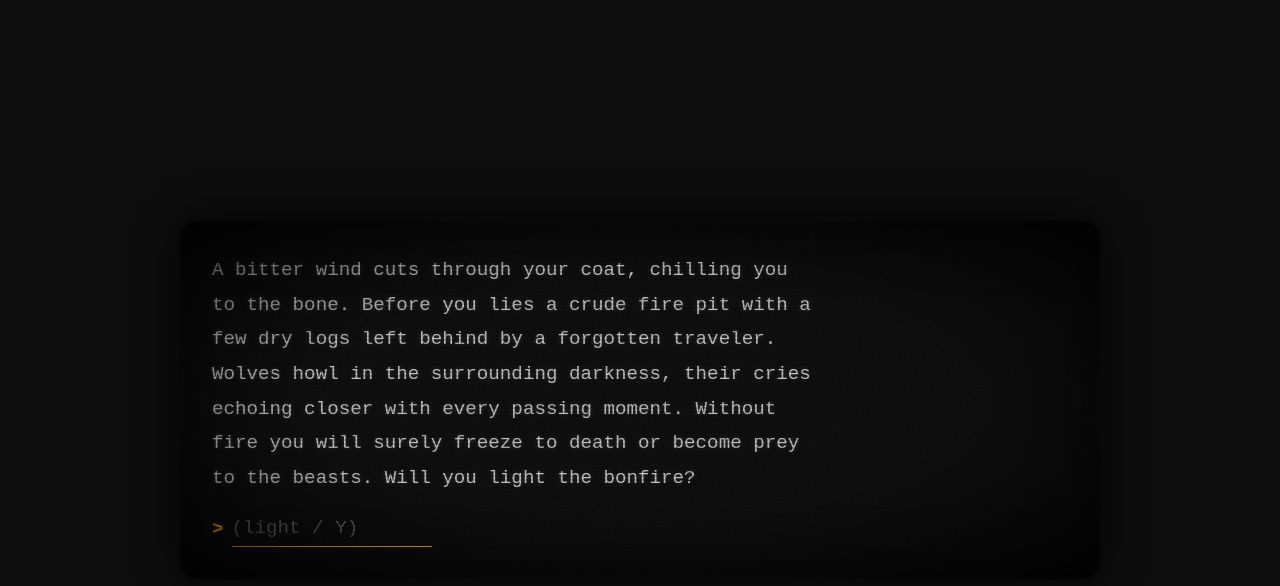
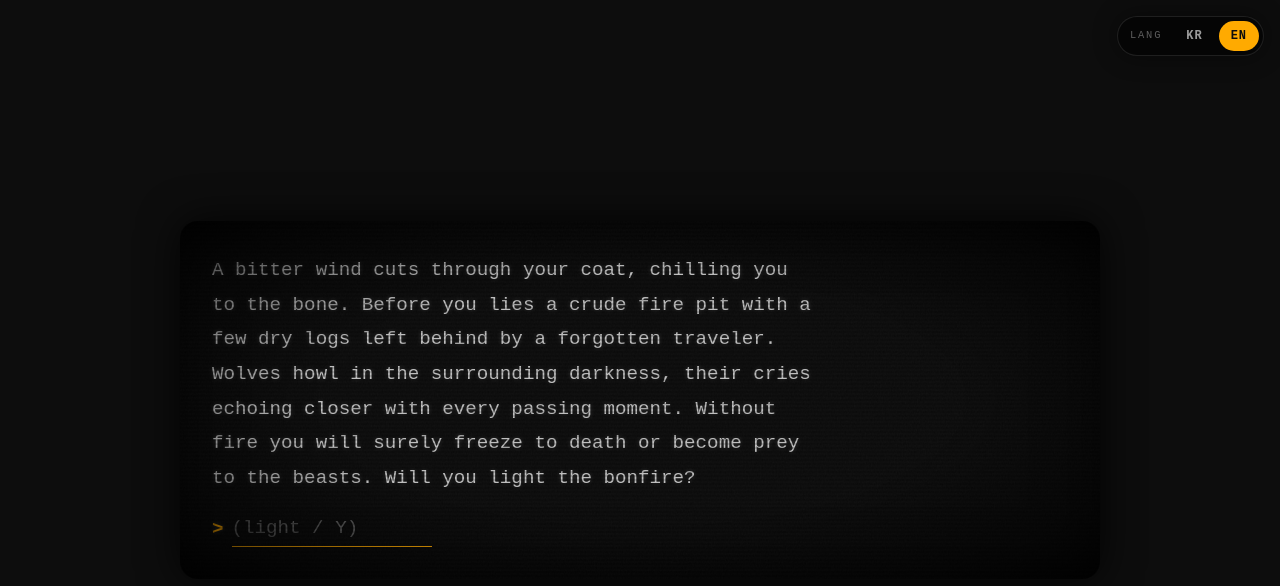
Before and after one commit to Tim3208/Pret, a React (Vite) app: page / in a window 1280 px wide. Shown: the top 586 px of the page. Built offline with nearby package versions, Linux system fonts and the light colour scheme.

Commit message:
feat: 다중 언어 지원

```diff
--- a/src/App.tsx
+++ b/src/App.tsx
@@ -1,11 +1,13 @@
 import { type FormEvent, useEffect, useRef, useState } from "react";
 import BattleScene from "./BattleScene";
 import CrtOverlay from "./CrtOverlay";
-
-/**
- * 캠프파이어 장면에서 출력할 도입 내레이션이다.
- */
-const STORY_TEXT = `A bitter wind cuts through your coat, chilling you to the bone. Before you lies a crude fire pit with a few dry logs left behind by a forgotten traveler. Wolves howl in the surrounding darkness, their cries echoing closer with every passing moment. Without fire you will surely freeze to death or become prey to the beasts. Will you light the bonfire?`;
+import LanguageSelector from "./LanguageSelector";
+import {
+  LOCALE_STORAGE_KEY,
+  TRANSLATIONS,
+  getInitialLocale,
+  type Locale,
+} from "./i18n";
 
 /**
  * 밝기에 따라 아스키 문자 밀도를 매핑할 때 사용하는 문자 램프다.
@@ -16,6 +18,10 @@ const ASCII_RAMP = " .:-=+*#%@";
  * 게임의 텍스트 장면, 전환 장면, 전투 장면을 관리하는 루트 컴포넌트다.
  */
 export default function App() {
+  /**
+   * 현재 선택된 게임 언어다.
+   */
+  const [locale, setLocale] = useState<Locale>(() => getInitialLocale());
   /**
    * 현재 게임 진행 단계를 저장한다.
    */
@@ -32,6 +38,15 @@ export default function App() {
    * 모닥불 ASCII 결과를 렌더링할 캔버스 요소를 참조한다.
    */
   const displayCanvasRef = useRef<HTMLCanvasElement>(null);
+  /**
+   * 현재 선택된 언어에 대응하는 문구 사전이다.
+   */
+  const copy = TRANSLATIONS[locale];
+
+  useEffect(() => {
+    window.localStorage.setItem(LOCALE_STORAGE_KEY, locale);
+    document.documentElement.lang = locale;
+  }, [locale]);
 
   useEffect(() => {
     if (phase !== "transition") return;
@@ -510,20 +525,23 @@ export default function App() {
    */
   const handleSubmit = (event: FormEvent) => {
     event.preventDefault();
-    const answer = input.trim().toLowerCase();
+    /**
+     * 공백을 제거한 뒤 비교에 사용하는 정규화 입력값이다.
+     */
+    const answer = input.trim().toLowerCase().replace(/\s+/g, "");
 
-    if (
-      answer.includes("light") ||
-      answer.includes("ignite") ||
-      answer === "y" ||
-      answer === "yes"
-    ) {
+    if (copy.app.acceptedInputs.includes(answer)) {
       setPhase("transition");
     }
   };
 
   return (
     <div className="relative flex min-h-screen w-full items-center justify-center overflow-hidden bg-void px-4 py-8 sm:px-8">
+      <LanguageSelector
+        currentLocale={locale}
+        label={copy.languageLabel}
+        onChange={setLocale}
+      />
       <svg className="absolute h-0 w-0">
         <filter id="noise">
           <feTurbulence
@@ -540,7 +558,7 @@ export default function App() {
         <div className="relative w-full max-w-[min(92vw,920px)] overflow-hidden rounded-[18px] px-4 py-8 shadow-[inset_0_0_60px_rgba(0,0,0,0.6),0_0_40px_rgba(0,0,0,0.8)] sm:px-8">
           {phase === "text" && (
             <div className="relative z-0 max-w-[600px] text-[1.05rem] leading-[1.8] sm:text-[1.2rem] [text-shadow:0_0_5px_rgba(255,255,255,0.2)]">
-              {STORY_TEXT.split("\n").map((line, index) => (
+              {copy.app.storyText.split("\n").map((line, index) => (
                 <p key={index}>{line}</p>
               ))}
               <form
@@ -552,7 +570,7 @@ export default function App() {
                   type="text"
                   value={input}
                   onChange={(event) => setInput(event.target.value)}
-                  placeholder="(light / Y)"
+                  placeholder={copy.app.inputPlaceholder}
                   autoFocus
                   className="w-[200px] border-0 border-b border-white/30 bg-transparent text-[1.05rem] text-ember outline-none placeholder:text-white/35 focus:border-ember sm:text-[1.2rem]"
                 />
@@ -575,14 +593,14 @@ export default function App() {
                   WebkitTextFillColor: "transparent",
                 }}
               >
-                The bonfire crackles to life, its warmth wrapping around you...
+                {copy.app.fireReadyText}
               </p>
               <button
                 type="button"
                 className="mt-8 cursor-pointer border border-white/30 bg-transparent px-6 py-2 text-[0.95rem] tracking-[0.1em] text-white/60 opacity-0 transition-colors duration-300 hover:border-ember hover:text-ember [animation:fade_1s_3s_forwards]"
                 onClick={() => setPhase("battle")}
               >
-                {"[ venture forth ]"}
+                {copy.app.ventureForthLabel}
               </button>
             </div>
           )}
@@ -590,7 +608,7 @@ export default function App() {
           <CrtOverlay />
         </div>
       ) : (
-        <BattleScene />
+        <BattleScene copy={copy.battle} />
       )}
     </div>
   );
--- /dev/null
+++ b/src/LanguageSelector.tsx
@@ -0,0 +1,46 @@
+import { LOCALE_OPTIONS, type Locale } from "./i18n";
+
+interface LanguageSelectorProps {
+  currentLocale: Locale;
+  label: string;
+  onChange: (locale: Locale) => void;
+}
+
+/**
+ * 화면 어디서든 언어를 전환할 수 있는 버튼 그룹이다.
+ *
+ * @param props 현재 언어와 변경 핸들러
+ */
+export default function LanguageSelector({
+  currentLocale,
+  label,
+  onChange,
+}: LanguageSelectorProps) {
+  return (
+    <div className="fixed right-4 top-4 z-[60] flex items-center gap-1 rounded-full border border-white/10 bg-black/55 p-1 shadow-[0_0_24px_rgba(0,0,0,0.45)] backdrop-blur-sm">
+      <span className="px-2 text-[0.65rem] tracking-[0.18em] text-white/35">
+        {label}
+      </span>
+      {LOCALE_OPTIONS.map((option) => {
+        const isActive = option.code === currentLocale;
+
+        return (
+          <button
+            key={option.code}
+            type="button"
+            onClick={() => onChange(option.code)}
+            className={`rounded-full px-3 py-1.5 text-[0.75rem] font-semibold tracking-[0.08em] transition-colors ${
+              isActive
+                ? "bg-ember text-void"
+                : "text-white/60 hover:text-white"
+            }`}
+            aria-pressed={isActive}
+            title={option.label}
+          >
+            {option.shortLabel}
+          </button>
+        );
+      })}
+    </div>
+  );
+}
--- /dev/null
+++ b/src/i18n.ts
@@ -0,0 +1,172 @@
+/**
+ * 현재 게임이 지원하는 언어 코드 목록이다.
+ */
+export type Locale = "ko" | "en";
+
+/**
+ * 언어 설정을 브라우저에 저장할 때 사용할 키다.
+ */
+export const LOCALE_STORAGE_KEY = "pret.locale";
+
+/**
+ * 전환 버튼에 표시할 언어 옵션 목록이다.
+ */
+export const LOCALE_OPTIONS: ReadonlyArray<{
+  code: Locale;
+  label: string;
+  shortLabel: string;
+}> = [
+  { code: "ko", label: "한국어", shortLabel: "KR" },
+  { code: "en", label: "English", shortLabel: "EN" },
+];
+
+/**
+ * 루트 장면에서 사용하는 문구 묶음이다.
+ */
+export interface AppCopy {
+  storyText: string;
+  inputPlaceholder: string;
+  acceptedInputs: string[];
+  fireReadyText: string;
+  ventureForthLabel: string;
+}
+
+/**
+ * 전투 장면에서 사용하는 문구 묶음이다.
+ */
+export interface BattleCopy {
+  monsterName: string;
+  encounterText: string;
+  introHint: string;
+  loadingCombatants: string;
+  attackPlaceholderFallback: string;
+  monsterAttackWords: string[];
+  narratives: string[];
+  retaliates: (monsterName: string) => string;
+}
+
+/**
+ * 한 언어권에서 사용하는 전체 문구 묶음이다.
+ */
+export interface GameCopy {
+  languageLabel: string;
+  app: AppCopy;
+  battle: BattleCopy;
+}
+
+/**
+ * 언어별 문구 사전이다.
+ */
+export const TRANSLATIONS: Record<Locale, GameCopy> = {
+  ko: {
+    languageLabel: "언어",
+    app: {
+      storyText:
+        "매서운 바람이 코트 자락을 파고들며 뼛속까지 식혀 온다. 눈앞에는 누군가 남기고 간 듯한 조잡한 화덕과 마른 장작 몇 토막이 놓여 있다. 어둠 너머에서는 늑대 울음소리가 점점 가까워지고, 불을 피우지 못하면 얼어 죽거나 짐승의 먹잇감이 될 게 분명하다. 모닥불을 피우겠는가?",
+      inputPlaceholder: "(불 / 예)",
+      acceptedInputs: [
+        "불",
+        "불켜",
+        "불피워",
+        "불피운다",
+        "모닥불",
+        "점화",
+        "예",
+        "응",
+        "ㅇ",
+        "y",
+        "yes",
+      ],
+      fireReadyText:
+        "모닥불이 살아나며 타닥거린다. 열기가 천천히 몸을 감싸기 시작한다...",
+      ventureForthLabel: "[ 앞으로 나아간다 ]",
+    },
+    battle: {
+      monsterName: "공허의 망령",
+      encounterText:
+        "그림자 틈에서 뒤틀린 형체가 모습을 드러낸다. 검은 촉수가 뒤엉킨 몸체 위로 창백한 두 눈이 차갑게 타오르고, 공허의 망령은 뼈를 울리는 듯한 비명을 토해 낸다. 공기가 무거워지고 온도는 순식간에 떨어진다.",
+      introHint: "[ 클릭하여 전투 시작 ]",
+      loadingCombatants: "전투 준비 중...",
+      attackPlaceholderFallback: "공격할 단어 입력...",
+      monsterAttackWords: ["참격", "저주", "암흑", "파열"],
+      narratives: [
+        "망령이 [돌진]하며 차가운 촉수를 [휘두른다]. 너는 틈을 찾기 위해 숨을 고른다.",
+        "그림자가 괴물 주위를 휘감고, 망령은 텅 빈 [비명]을 질러 대지를 [균열]낸다.",
+        "창백한 시선이 너를 꿰뚫는다. 흔들리는 [불꽃] 같은 형체가 네 [목]을 향해 뻗어 온다.",
+        "짧은 정적 속에서 망령이 원을 그리며 움직인다. 깜빡이는 [약점]이 그 [핵] 깊숙이 드러난다.",
+        "괴물이 분노에 찬 [울부짖음]과 함께 어둠을 밀어낸다. 서리가 네 발밑으로 [번진다].",
+      ],
+      retaliates: (monsterName) => `${monsterName}이 반격한다...`,
+    },
+  },
+  en: {
+    languageLabel: "LANG",
+    app: {
+      storyText:
+        "A bitter wind cuts through your coat, chilling you to the bone. Before you lies a crude fire pit with a few dry logs left behind by a forgotten traveler. Wolves howl in the surrounding darkness, their cries echoing closer with every passing moment. Without fire you will surely freeze to death or become prey to the beasts. Will you light the bonfire?",
+      inputPlaceholder: "(light / Y)",
+      acceptedInputs: [
+        "light",
+        "ignite",
+        "yes",
+        "y",
+        "bonfire",
+        "lightfire",
+        "lightthefire",
+        "lightthebonfire",
+      ],
+      fireReadyText:
+        "The bonfire crackles to life, its warmth wrapping around you...",
+      ventureForthLabel: "[ venture forth ]",
+    },
+    battle: {
+      monsterName: "Hollow Wraith",
+      encounterText:
+        "A twisted figure emerges from the shadows, its body a mass of writhing dark tendrils, two pale eyes burning with cold malice. The Hollow Wraith lets out a guttural screech that rattles your bones. The air thickens, and the temperature drops.",
+      introHint: "[ click to fight ]",
+      loadingCombatants: "Loading combatants...",
+      attackPlaceholderFallback: "type to attack...",
+      monsterAttackWords: ["CLAW", "BITE", "HEX", "DARK"],
+      narratives: [
+        "The wraith [lunges] forward, dark tendrils [slashing] through the frigid air. You grip your weapon tightly, searching for an opening.",
+        "Shadows coil around the creature as it lets out a hollow [scream]. The ground beneath you [cracks] with unholy energy.",
+        "The wraith's pale eyes fixate on you. Its form flickers like a dying [flame], tendrils reaching toward your [throat].",
+        "A moment of stillness. The wraith circles you, its movements unnaturally fluid. You see a [weakness] in its flickering [core].",
+        "The creature [howls] in fury, summoning a wave of darkness. Frost [spreads] across the ground toward your feet.",
+      ],
+      retaliates: (monsterName) => `The ${monsterName} retaliates...`,
+    },
+  },
+};
+
+/**
+ * 브라우저 언어 설정을 기준으로 기본 언어를 추론한다.
+ */
+function detectBrowserLocale(): Locale {
+  if (typeof navigator === "undefined") {
+    return "ko";
+  }
+
+  return navigator.language.toLowerCase().startsWith("ko") ? "ko" : "en";
+}
+
+/**
+ * 문자열이 지원하는 언어 코드인지 판별한다.
+ *
+ * @param value 검사할 값
+ */
+function isLocale(value: string | null): value is Locale {
+  return value === "ko" || value === "en";
+}
+
+/**
+ * 앱 최초 진입 시 사용할 언어를 결정한다.
+ */
+export function getInitialLocale(): Locale {
+  if (typeof window === "undefined") {
+    return "ko";
+  }
+
+  const storedLocale = window.localStorage.getItem(LOCALE_STORAGE_KEY);
+  return isLocale(storedLocale) ? storedLocale : detectBrowserLocale();
+}
--- a/src/useImageToAscii.ts
+++ b/src/useImageToAscii.ts
@@ -16,7 +16,7 @@ const ASCII_RAMP = " .:-=+*#%@";
 export function useImageToAscii(
   src: string,
   cols: number = 50,
-  options?: { flip?: boolean; brightnessThreshold?: number }
+  options?: { flip?: boolean; brightnessThreshold?: number },
 ) {
   /**
    * 최종적으로 변환된 ASCII 줄 목록이다.
@@ -104,7 +104,9 @@ export function useImageToAscii(
           if (brightness < threshold || a < 50) {
             line += " ";
           } else {
-            const idx = Math.floor((brightness / 255) * (ASCII_RAMP.length - 1));
+            const idx = Math.floor(
+              (brightness / 255) * (ASCII_RAMP.length - 1),
+            );
             line += ASCII_RAMP[Math.min(idx, ASCII_RAMP.length - 1)];
           }
         }
```
Also changed, not shown: src/BattleCombat.tsx (+39 -17 lines), src/BattleScene.tsx (+9 -25 lines).
